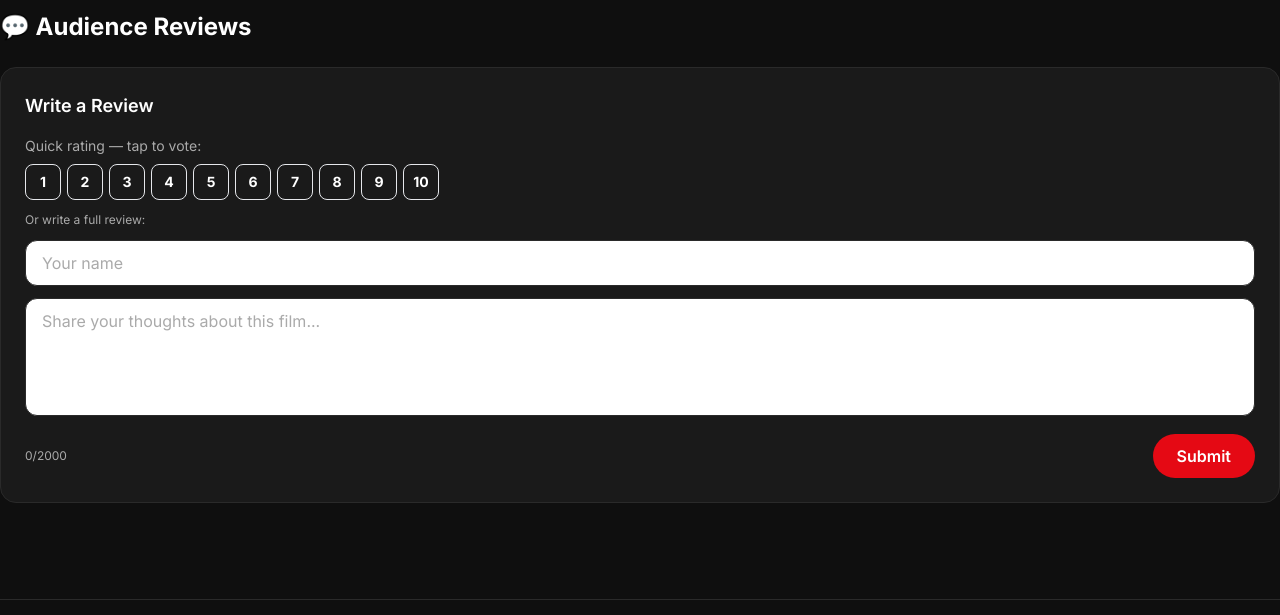
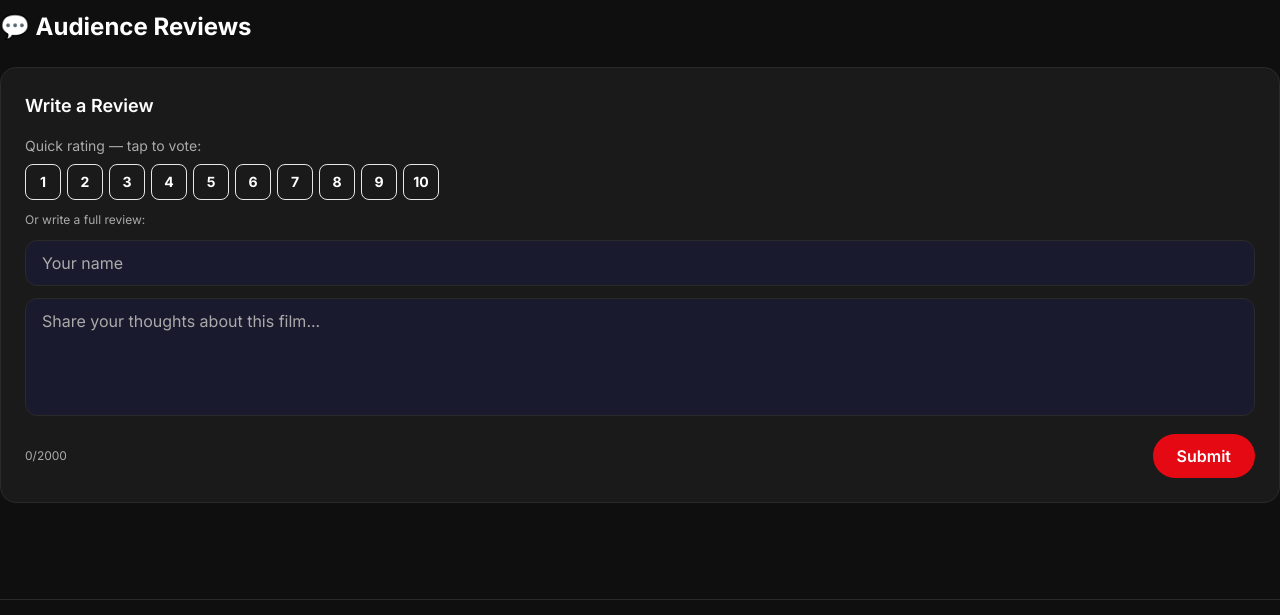
Before and after one commit to gambnewcash-cmyk/moviefinder, a FastAPI app: template templates/movie.html in a window 1280 px wide. Shown: the part 1037-1652 px from the top of the page. Run offline with FastAPI, Linux system fonts and the light colour scheme; the template is opened without the code that fills it, so the values that code supplies are empty; some libraries are stand-ins or nearby versions.

Commit message:
Fix review form text color - white text on dark background

```diff
--- a/templates/movie.html
+++ b/templates/movie.html
@@ -682,14 +682,14 @@
         id="review-author"
         maxlength="50"
         placeholder="{% if lang == 'ru' %}Ваше имя{% else %}Your name{% endif %}"
-        class="w-full bg-background border border-border rounded-xl px-4 py-2.5 text-white placeholder-muted focus:outline-none focus:border-accent transition"
+        class="w-full border border-border rounded-xl px-4 py-2.5 placeholder-muted focus:outline-none focus:border-accent transition" style="background:#1a1a2e; color:#ffffff;"
       />
       <textarea
         id="review-text"
         maxlength="2000"
         rows="4"
         placeholder="{% if lang == 'ru' %}Поделитесь впечатлением о фильме...{% else %}Share your thoughts about this film...{% endif %}"
-        class="w-full bg-background border border-border rounded-xl px-4 py-2.5 text-white placeholder-muted focus:outline-none focus:border-accent transition resize-none"
+        class="w-full border border-border rounded-xl px-4 py-2.5 placeholder-muted focus:outline-none focus:border-accent transition resize-none" style="background:#1a1a2e; color:#ffffff;"
       ></textarea>
       <div class="flex items-center justify-between">
         <span id="review-char-count" class="text-xs text-muted">0/2000</span>
```
